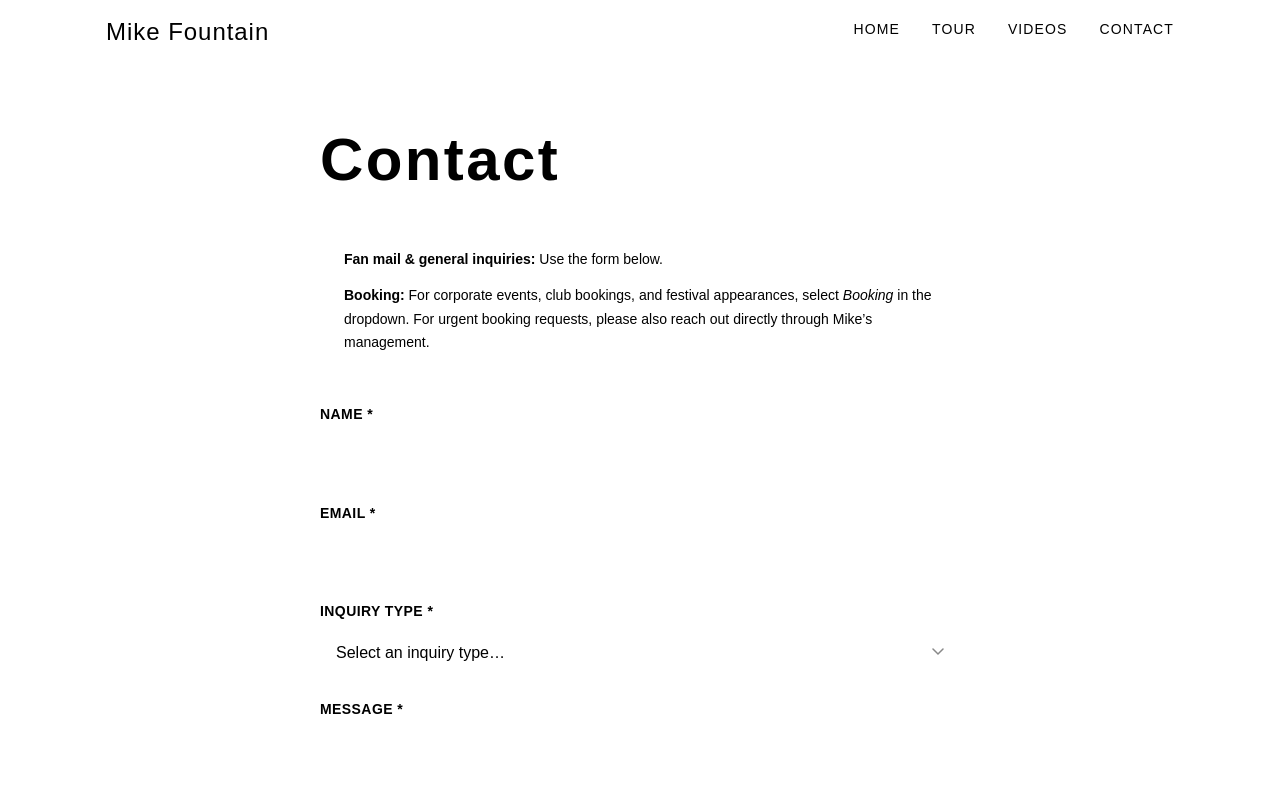
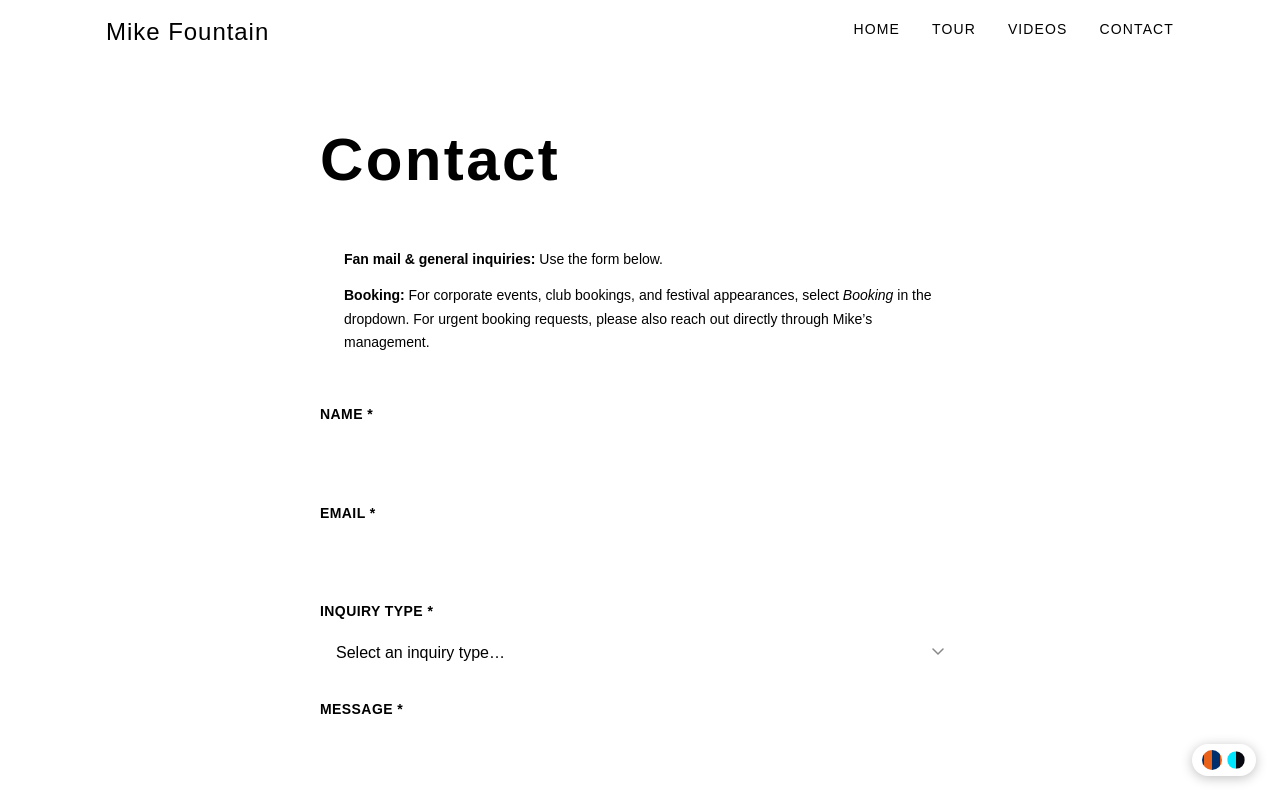
Before and after one commit to andymcdowall/mikefountaincomedy, a React (Vite) app: page /contact in a window 1280 px wide. Shown: the top 800 px of the page. Built offline with nearby package versions, Linux system fonts and the light colour scheme.

Commit message:
feat(style-themes/03): ThemeSwitcher FAB with swatch indicators and App integration

```diff
--- a/src/App.tsx
+++ b/src/App.tsx
@@ -1,6 +1,7 @@
 import { BrowserRouter, Routes, Route } from 'react-router-dom'
 import { Header } from './components/Header/Header'
 import { Footer } from './components/Footer/Footer'
+import { ThemeSwitcher } from './components/ThemeSwitcher/ThemeSwitcher'
 import { HomePage } from './pages/HomePage'
 import { TourPage } from './pages/TourPage'
 import { VideosPage } from './pages/VideosPage'
@@ -17,6 +18,7 @@ export default function App() {
         <Route path="/contact" element={<ContactPage />} />
       </Routes>
       <Footer />
+      <ThemeSwitcher />
     </BrowserRouter>
   )
 }
--- /dev/null
+++ b/src/components/ThemeSwitcher/ThemeSwitcher.css
@@ -0,0 +1,48 @@
+.theme-switcher {
+  position: fixed;
+  bottom: 1.5rem;
+  right: 1.5rem;
+  z-index: 9999;
+  display: flex;
+  align-items: center;
+  gap: 4px;
+  padding: 6px 10px;
+  background-color: var(--color-bg-surface);
+  border: 1px solid var(--color-border);
+  border-radius: 9999px;
+  box-shadow: 0 2px 12px rgba(0, 0, 0, 0.25);
+  transition: box-shadow var(--transition-base);
+}
+
+.theme-switcher:hover {
+  box-shadow: 0 4px 20px rgba(0, 0, 0, 0.35);
+}
+
+.theme-switcher__swatch {
+  width: 20px;
+  height: 20px;
+  border-radius: 50%;
+  border: 2px solid transparent;
+  cursor: pointer;
+  padding: 0;
+  outline: none;
+  transition: border-color var(--transition-fast), transform var(--transition-fast);
+}
+
+.theme-switcher__swatch:focus-visible {
+  outline: 2px solid var(--color-accent);
+  outline-offset: 2px;
+}
+
+.theme-switcher__swatch--navy-orange {
+  background: conic-gradient(#002F6D 50%, #E8621A 50%);
+}
+
+.theme-switcher__swatch--nightclub {
+  background: conic-gradient(#080810 50%, #00E5FF 50%);
+}
+
+.theme-switcher__swatch--active {
+  border-color: #ffffff;
+  transform: scale(1.1);
+}
--- /dev/null
+++ b/src/components/ThemeSwitcher/ThemeSwitcher.tsx
@@ -0,0 +1,23 @@
+import { useTheme } from '../../context/ThemeContext'
+import './ThemeSwitcher.css'
+
+export function ThemeSwitcher() {
+  const { theme, setTheme } = useTheme()
+
+  return (
+    <div className="theme-switcher" role="group" aria-label="Theme selector">
+      <button
+        className={`theme-switcher__swatch theme-switcher__swatch--navy-orange${theme === 'navy-orange' ? ' theme-switcher__swatch--active' : ''}`}
+        onClick={() => setTheme('navy-orange')}
+        aria-label="Switch to Friendly theme"
+        aria-pressed={theme === 'navy-orange'}
+      />
+      <button
+        className={`theme-switcher__swatch theme-switcher__swatch--nightclub${theme === 'nightclub' ? ' theme-switcher__swatch--active' : ''}`}
+        onClick={() => setTheme('nightclub')}
+        aria-label="Switch to Nightclub theme"
+        aria-pressed={theme === 'nightclub'}
+      />
+    </div>
+  )
+}
```
